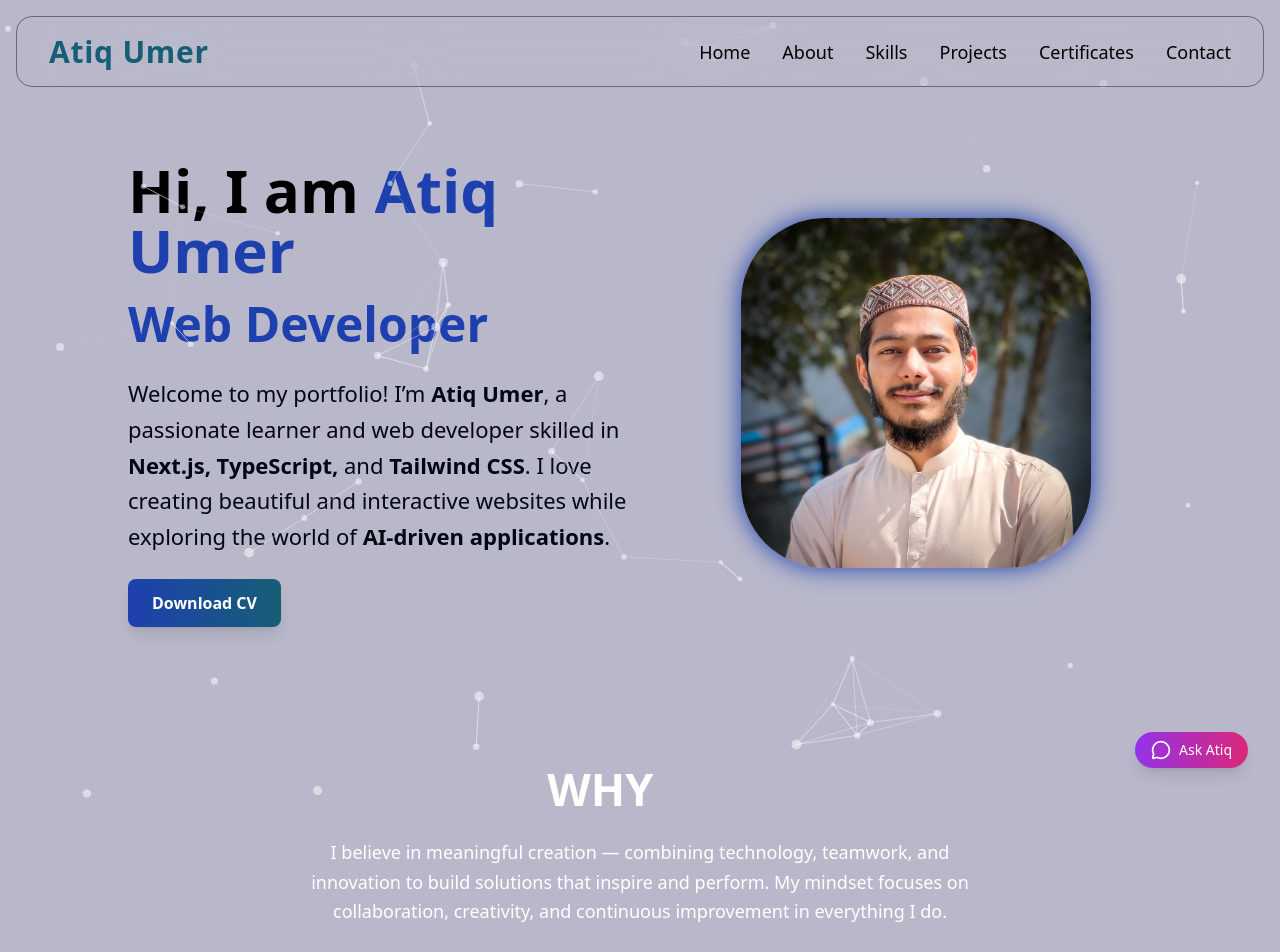
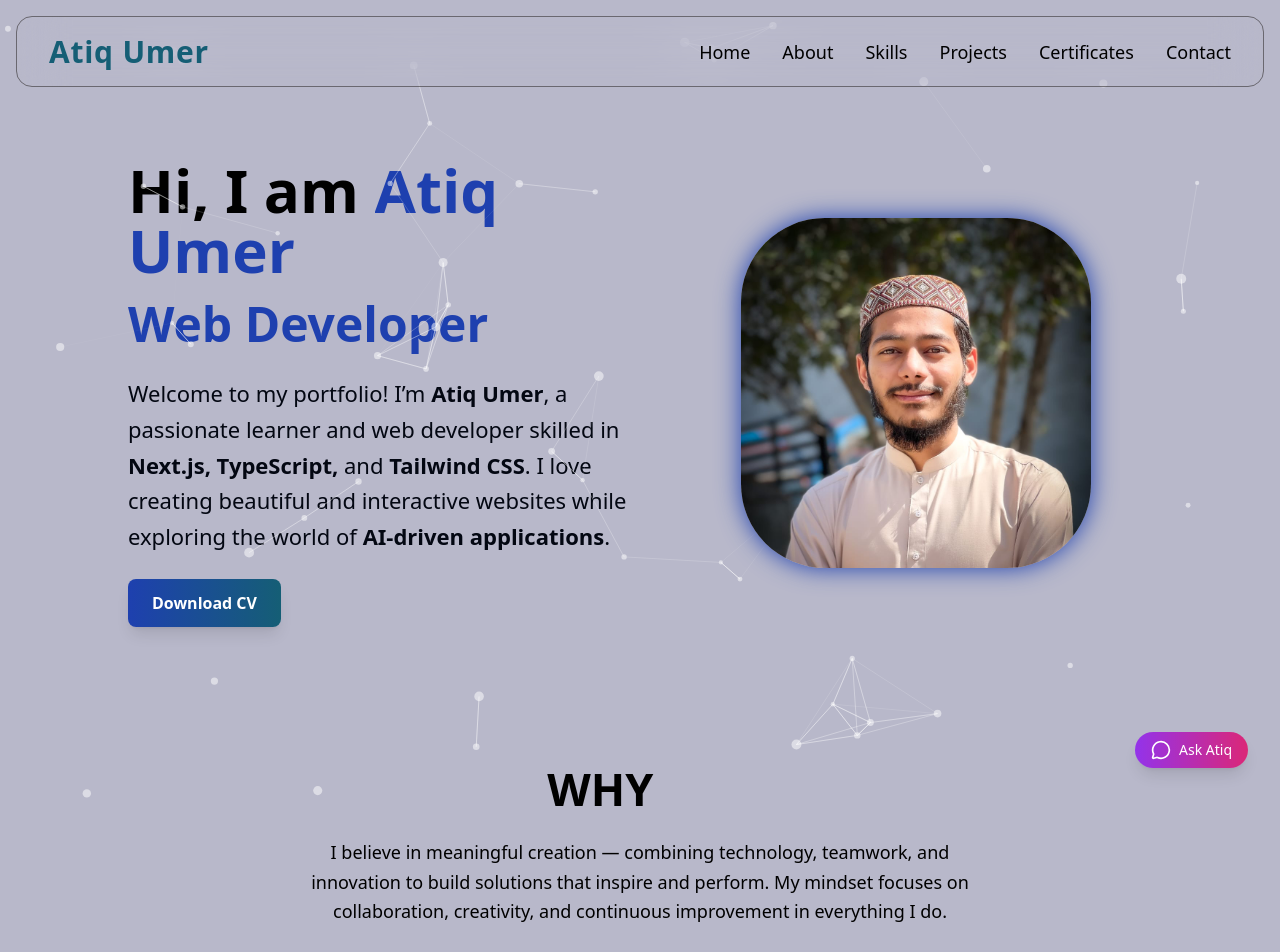
Before and after one commit to Atiqumer/Atiq-Umer-portfolio, a Next.js app: page / in a window 1280 px wide. Shown: the top 952 px of the page. Built offline with nearby package versions, Linux system fonts and the light colour scheme.

Commit message:
color matching

```diff
--- a/src/components/aboutme.tsx
+++ b/src/components/aboutme.tsx
@@ -62,13 +62,13 @@ export default function About() {
 
       {/* Section Header */}
       <div className="max-w-5xl mx-auto relative z-10 text-center mb-10">
-        <h2 className="text-white text-[28px] sm:text-[33px] md:text-[45px] font-bold uppercase">
+        <h2 className="text-black text-[28px] sm:text-[33px] md:text-[45px] font-bold uppercase">
           WHY{" "}
           <span className="bg-gradient-to-r text-[#1e40af] bg-clip-text text-transparent">
             ME
           </span>
         </h2>
-        <p className="text-white max-w-2xl mx-auto sm:text-[18px] leading-relaxed mt-4">
+        <p className="text-black max-w-2xl mx-auto sm:text-[18px] leading-relaxed mt-4">
           I believe in meaningful creation — combining technology, teamwork, and
           innovation to build solutions that inspire and perform. My mindset
           focuses on collaboration, creativity, and continuous improvement in
```
